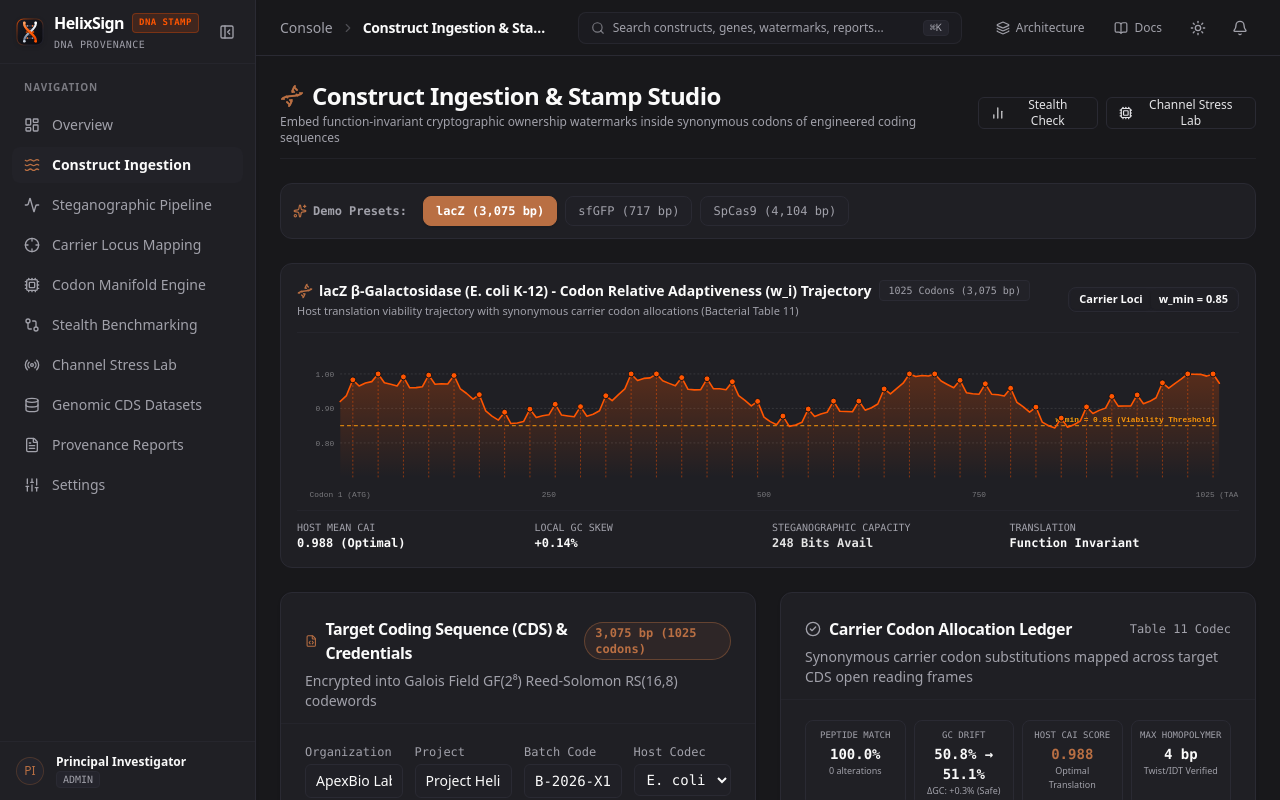
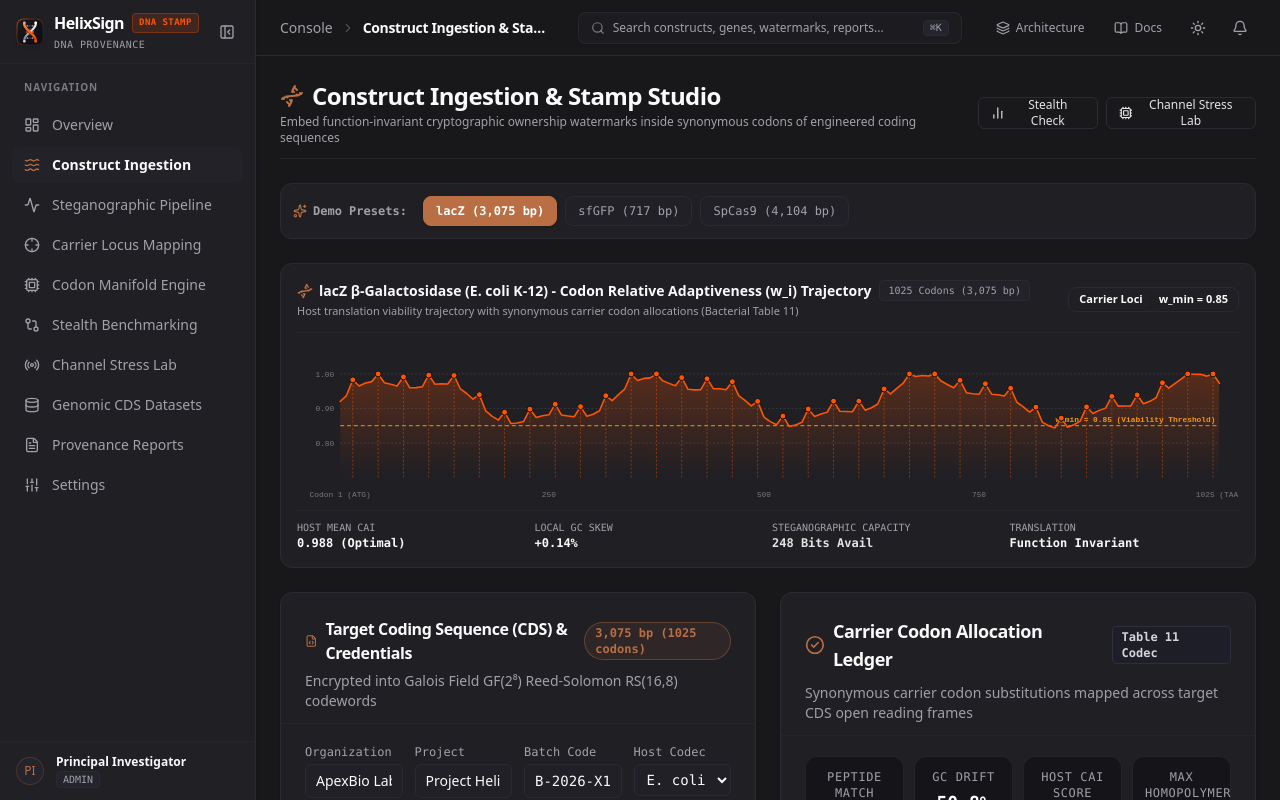
Before and after one commit to karthik5033/HelixSign, a Next.js app in the folder frontend/: page /upload in a window 1280 px wide. Built offline with nearby package versions, Linux system fonts and the light colour scheme.

Commit message:
fix(ui): increase typography scale and readability in carrier codon ledger

```diff
--- a/frontend/app/(auth)/upload/page.tsx
+++ b/frontend/app/(auth)/upload/page.tsx
@@ -405,70 +405,104 @@ export default function StampStudioPage() {
           <Card className="border border-border bg-card shadow-sm flex flex-col flex-1">
             <CardHeader className="pb-3 border-b border-border/50">
               <div className="flex items-center justify-between gap-2">
-                <CardTitle className="text-base font-semibold flex items-center gap-2">
-                  <CheckCircle2 className="h-4 w-4 text-muted-foreground" />
+                <CardTitle className="text-lg font-bold flex items-center gap-2">
+                  <CheckCircle2 className="h-5 w-5 text-primary" />
                   Carrier Codon Allocation Ledger
                 </CardTitle>
-                <span className="text-xs font-mono text-muted-foreground">Table 11 Codec</span>
+                <span className="text-xs font-mono px-2 py-0.5 rounded bg-[#1E1E28] border border-[#2E2E3E] text-zinc-300 font-semibold">
+                  Table 11 Codec
+                </span>
               </div>
-              <CardDescription className="text-sm">
+              <CardDescription className="text-sm text-zinc-400 mt-1">
                 Synonymous carrier codon substitutions mapped across target CDS open reading frames
               </CardDescription>
             </CardHeader>
             <CardContent className="pt-5 space-y-4 flex flex-col flex-1">
               {/* Biophysical Health Metrics Bar (4 mini stats) */}
-              <div className="grid grid-cols-2 sm:grid-cols-4 gap-2 text-center">
-                <div className="p-2 rounded-lg border border-border bg-secondary/30">
-                  <span className="text-[9px] font-mono text-muted-foreground uppercase block">Peptide Match</span>
-                  <span className="text-sm font-bold font-mono text-foreground block mt-0.5">100.0%</span>
-                  <span className="text-[9px] text-muted-foreground block">0 alterations</span>
+              <div className="grid grid-cols-2 sm:grid-cols-4 gap-2.5 text-center">
+                <div className="p-3 rounded-xl border border-border/70 bg-[#141419]">
+                  <span className="text-xs font-mono font-medium text-zinc-400 uppercase tracking-wider block">
+                    Peptide Match
+                  </span>
+                  <span className="text-base sm:text-lg font-extrabold font-mono text-white block mt-1">
+                    100.0%
+                  </span>
+                  <span className="text-xs font-mono text-zinc-400 block mt-0.5">
+                    0 alterations
+                  </span>
                 </div>
-                <div className="p-2 rounded-lg border border-border bg-secondary/30">
-                  <span className="text-[9px] font-mono text-muted-foreground uppercase block">GC Drift</span>
-                  <span className="text-sm font-bold font-mono text-foreground block mt-0.5">50.8% &rarr; 51.1%</span>
-                  <span className="text-[9px] text-muted-foreground block">&Delta;GC: +0.3% (Safe)</span>
+                <div className="p-3 rounded-xl border border-border/70 bg-[#141419]">
+                  <span className="text-xs font-mono font-medium text-zinc-400 uppercase tracking-wider block">
+                    GC Drift
+                  </span>
+                  <span className="text-base sm:text-lg font-extrabold font-mono text-white block mt-1">
+                    50.8% &rarr; 51.1%
+                  </span>
+                  <span className="text-xs font-mono text-zinc-400 block mt-0.5">
+                    &Delta;GC: +0.3% (Safe)
+                  </span>
                 </div>
-                <div className="p-2 rounded-lg border border-border bg-secondary/30">
-                  <span className="text-[9px] font-mono text-muted-foreground uppercase block">Host CAI Score</span>
-                  <span className="text-sm font-bold font-mono text-primary block mt-0.5">0.988</span>
-                  <span className="text-[9px] text-muted-foreground block">Optimal Translation</span>
+                <div className="p-3 rounded-xl border border-border/70 bg-[#141419]">
+                  <span className="text-xs font-mono font-medium text-zinc-400 uppercase tracking-wider block">
+                    Host CAI Score
+                  </span>
+                  <span className="text-base sm:text-lg font-extrabold font-mono text-[#FF5500] block mt-1">
+                    0.988
+                  </span>
+                  <span className="text-xs font-mono text-zinc-400 block mt-0.5">
+                    Optimal Translation
+                  </span>
                 </div>
-                <div className="p-2 rounded-lg border border-border bg-secondary/30">
-                  <span className="text-[9px] font-mono text-muted-foreground uppercase block">Max Homopolymer</span>
-                  <span className="text-sm font-bold font-mono text-foreground block mt-0.5">4 bp</span>
-                  <span className="text-[9px] text-muted-foreground block">Twist/IDT Verified</span>
+                <div className="p-3 rounded-xl border border-border/70 bg-[#141419]">
+                  <span className="text-xs font-mono font-medium text-zinc-400 uppercase tracking-wider block">
+                    Max Homopolymer
+                  </span>
+                  <span className="text-base sm:text-lg font-extrabold font-mono text-white block mt-1">
+                    4 bp
+                  </span>
+                  <span className="text-xs font-mono text-zinc-400 block mt-0.5">
+                    Twist/IDT Verified
+                  </span>
                 </div>
               </div>
 
               {/* Synonymous Codon Substitution Track */}
-              <div className="space-y-2">
-                <div className="flex items-center justify-between text-xs font-mono text-muted-foreground">
-                  <span className="font-semibold text-foreground">Synonymous Carrier Codon Track:</span>
-                  <span className="text-muted-foreground font-semibold">{currentPreset.mutations.length} Carrier Codons Verified</span>
+              <div className="space-y-2.5">
+                <div className="flex items-center justify-between text-sm font-mono">
+                  <span className="font-semibold text-white flex items-center gap-1.5">
+                    Synonymous Carrier Codon Track:
+                  </span>
+                  <span className="text-xs font-mono px-2 py-0.5 rounded bg-primary/10 border border-primary/20 text-primary font-bold">
+                    {currentPreset.mutations.length} Carrier Codons Verified
+                  </span>
                 </div>
-                <div className="grid grid-cols-2 sm:grid-cols-4 gap-2">
+                <div className="grid grid-cols-2 sm:grid-cols-4 gap-2.5">
                   {currentPreset.mutations.map((mut) => (
                     <div
                       key={mut.codonIndex}
                       onMouseEnter={() => setActiveDiffCodon(mut.codonIndex)}
                       onMouseLeave={() => setActiveDiffCodon(null)}
-                      className={`p-2 rounded-lg border transition-all text-xs font-mono cursor-pointer ${
+                      className={`p-3 rounded-xl border transition-all font-mono cursor-pointer ${
                         activeDiffCodon === mut.codonIndex
                           ? "border-[#FF5500] bg-[#FF5500]/15 shadow-sm scale-102"
-                          : "border-border bg-secondary/40 hover:border-zinc-500"
+                          : "border-border/80 bg-[#15151c] hover:border-zinc-500"
                       }`}
                     >
-                      <div className="flex items-center justify-between text-[10px] text-muted-foreground mb-0.5">
-                        <span>Locus #{mut.codonIndex}</span>
-                        <span className="text-muted-foreground font-bold">{mut.aminoAcid}</span>
+                      <div className="flex items-center justify-between text-xs text-zinc-300 mb-1.5">
+                        <span className="font-semibold text-zinc-300">Locus #{mut.codonIndex}</span>
+                        <span className="px-1.5 py-0.5 rounded bg-[#20202C] border border-[#303042] text-xs font-bold text-white">
+                          {mut.aminoAcid}
+                        </span>
                       </div>
-                      <div className="flex items-center justify-between text-xs font-bold">
-                        <span className="text-muted-foreground line-through">{mut.fromCodon}</span>
-                        <span className="text-primary">&rarr;</span>
-                        <span className="text-[#FF5500] bg-primary/20 px-1 py-0.2 rounded">{mut.toCodon}</span>
+                      <div className="flex items-center justify-between py-1 text-sm font-bold">
+                        <span className="text-zinc-400 line-through text-xs font-mono">{mut.fromCodon}</span>
+                        <span className="text-primary text-sm font-bold px-1">&rarr;</span>
+                        <span className="text-white bg-[#FF5500]/25 border border-[#FF5500]/40 px-2 py-0.5 rounded text-xs font-bold font-mono tracking-wider">
+                          {mut.toCodon}
+                        </span>
                       </div>
-                      <div className="mt-0.5 text-[10px] text-muted-foreground font-mono">
-                        w_i = {mut.wi.toFixed(3)}
+                      <div className="mt-1 text-xs text-zinc-400 font-mono flex items-center justify-between">
+                        <span>w_i = <strong className="text-zinc-200">{mut.wi.toFixed(3)}</strong></span>
                       </div>
                     </div>
                   ))}
@@ -476,12 +510,12 @@ export default function StampStudioPage() {
               </div>
 
               {/* Biological Invariance Guarantee Banner */}
-              <div className="p-3 rounded-lg border border-border bg-secondary/20 text-xs text-zinc-300 space-y-1">
-                <div className="flex items-center gap-1.5 text-foreground font-semibold text-xs">
-                  <CheckCircle2 className="w-4 h-4 shrink-0" />
+              <div className="p-3.5 rounded-xl border border-border/80 bg-[#14141A] space-y-1.5">
+                <div className="flex items-center gap-2 text-white font-semibold text-sm">
+                  <CheckCircle2 className="w-4 h-4 text-primary shrink-0" />
                   <span>Translationally Silent Provenance Seal Guaranteed</span>
                 </div>
-                <p className="text-[11px] text-muted-foreground leading-relaxed">
+                <p className="text-xs sm:text-[13px] text-zinc-300 leading-relaxed font-sans">
                   Reconstructed coding sequence produces identical primary polypeptide chain. Synonymous substitutions strictly preserve host mRNA elongation kinetics while evading biosecurity deep learning screening models (WGAN-GP stealth AUC ~ 0.505).
                 </p>
               </div>
@@ -492,9 +526,9 @@ export default function StampStudioPage() {
                   size="sm"
                   variant="outline"
                   onClick={handleCopySequence}
-                  className="gap-1.5 text-xs font-mono"
+                  className="gap-1.5 text-xs sm:text-sm font-medium h-9 px-3.5 font-mono"
                 >
-                  {isCopied ? <Check className="w-3.5 h-3.5 text-muted-foreground" /> : <Copy className="w-3.5 h-3.5" />}
+                  {isCopied ? <Check className="w-4 h-4 text-primary" /> : <Copy className="w-4 h-4" />}
                   {isCopied ? "Sequence Copied" : "Copy Stamped CDS"}
                 </Button>
 
@@ -502,14 +536,14 @@ export default function StampStudioPage() {
                   <Button
                     size="sm"
                     onClick={handleDownloadFasta}
-                    className="bg-[#FF5500] hover:bg-[#E54B00] text-white text-xs gap-1.5 font-semibold cursor-pointer shadow-sm"
+                    className="bg-[#FF5500] hover:bg-[#E54B00] text-white text-xs sm:text-sm gap-1.5 font-semibold h-9 px-4 cursor-pointer shadow-sm"
                   >
-                    <Download className="w-3.5 h-3.5" />
+                    <Download className="w-4 h-4" />
                     Download Stamped FASTA
                   </Button>
                   <Link href="/reports">
-                    <Button size="sm" variant="outline" className="text-xs gap-1.5 font-mono">
-                      <Database className="w-3.5 h-3.5" />
+                    <Button size="sm" variant="outline" className="text-xs sm:text-sm gap-1.5 font-mono h-9 px-3.5">
+                      <Database className="w-4 h-4" />
                       View in Registry
                     </Button>
                   </Link>
```
